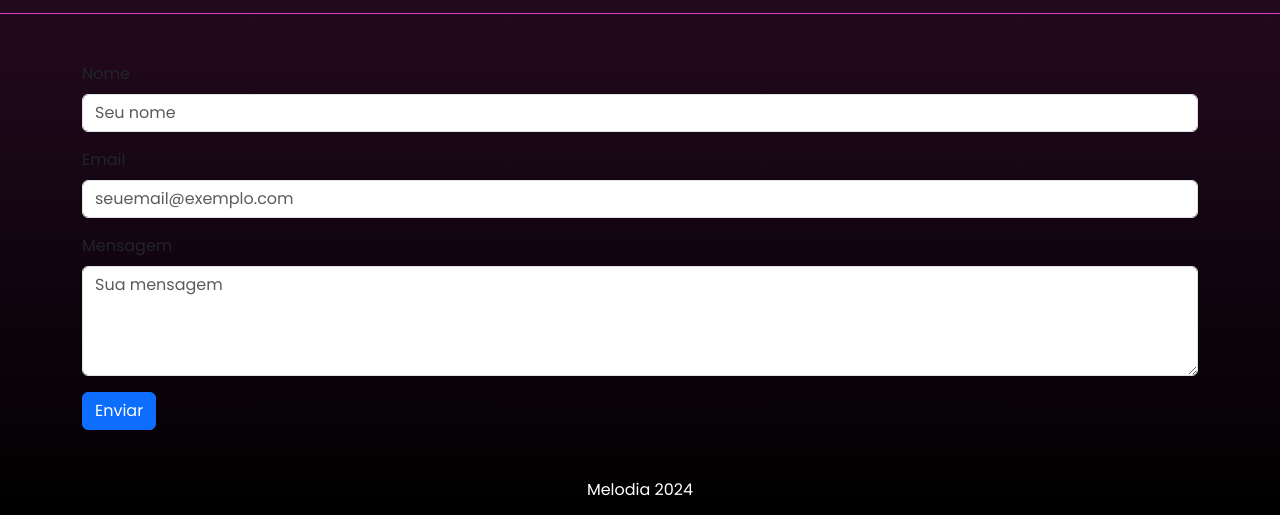
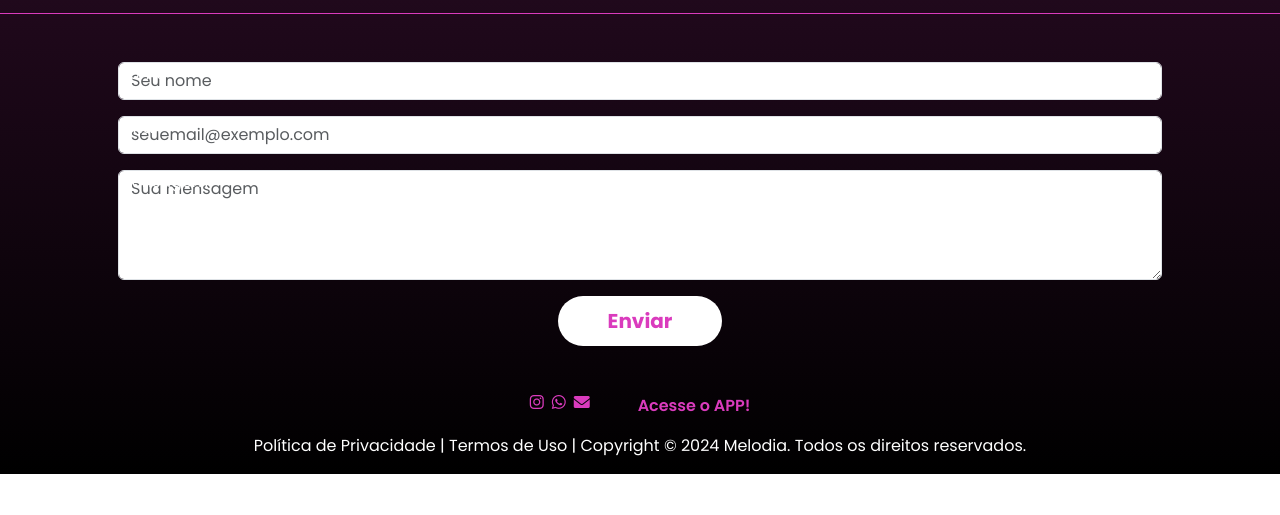
Before and after one commit to peguidotte/melodia, a website: page index.html in a window 1280 px wide. Shown: the part 2739-3254 px from the top of the page. After the commit the page ends 3213 px from the top, so only its background shows below. Drawn offline with nearby package versions, Linux system fonts and the light colour scheme.

Commit message:
Corrigindo Formulario

```diff
--- a/index.html
+++ b/index.html
@@ -180,29 +180,38 @@
         </div>
     </aside>
 
-    <form class="container my-5">
-        <div class="mb-3">
-            <label for="name" class="form-label">Nome</label>
+    <form class="container my-5 px-5 d-flex flex-column" id="contato">
+        <div class="form-group position-relative mb-3">
+            <label for="name" class="form-label text-white position-absolute">Nome</label>
             <input type="text" class="form-control" id="name" placeholder="Seu nome">
         </div>
-        <div class="mb-3">
-            <label for="email" class="form-label">Email</label>
+        <div class="form-group position-relative mb-3">
+            <label for="email" class="form-label text-white position-absolute">Email</label>
             <input type="email" class="form-control" id="email" placeholder="seuemail@exemplo.com">
         </div>
-        <div class="mb-3">
-            <label for="message" class="form-label">Mensagem</label>
+        <div class="form-group position-relative mb-3">
+            <label for="message" class="form-label text-white position-absolute">Mensagem</label>
             <textarea class="form-control" id="message" rows="4" placeholder="Sua mensagem"></textarea>
         </div>
-        <button type="submit" class="btn btn-primary">Enviar</button>
+        <button type="submit" class="btn-white">Enviar</button>
     </form>
 
-    <footer class="container-fluid d-flex justify-content-center align-items-center">
-        <p class="text-white">Melodia 2024</p>
+    <footer class="container-fluid d-flex flex-column justify-content-center align-items-center" id="footer">
+        <div class="d-flex gap-5">
+            <div class="d-flex gap-2">
+                <i class="fa-brands fa-instagram pink"></i>
+                <i class="fa-brands fa-whatsapp pink"></i>
+                <i class="fa-solid fa-envelope pink"></i>
+            </div>
+            <p class="subtitle pink">Acesse o APP!</p>
+        </div>
+        <p class="text-white text-center">Política de Privacidade | Termos de Uso | Copyright © 2024 Melodia. Todos os
+            direitos reservados.</p>
 
-    <script src="https://cdn.jsdelivr.net/npm/bootstrap@5.3.3/dist/js/bootstrap.bundle.min.js"
-        integrity="sha384-YvpcrYf0tY3lHB60NNkmXc5s9fDVZLESaAA55NDzOxhy9GkcIdslK1eN7N6jIeHz"
-        crossorigin="anonymous"></script>
-    <script src="script.js"></script>
+        <script src="https://cdn.jsdelivr.net/npm/bootstrap@5.3.3/dist/js/bootstrap.bundle.min.js"
+            integrity="sha384-YvpcrYf0tY3lHB60NNkmXc5s9fDVZLESaAA55NDzOxhy9GkcIdslK1eN7N6jIeHz"
+            crossorigin="anonymous"></script>
+        <script src="script.js"></script>
 </body>
 
 </html>
```
